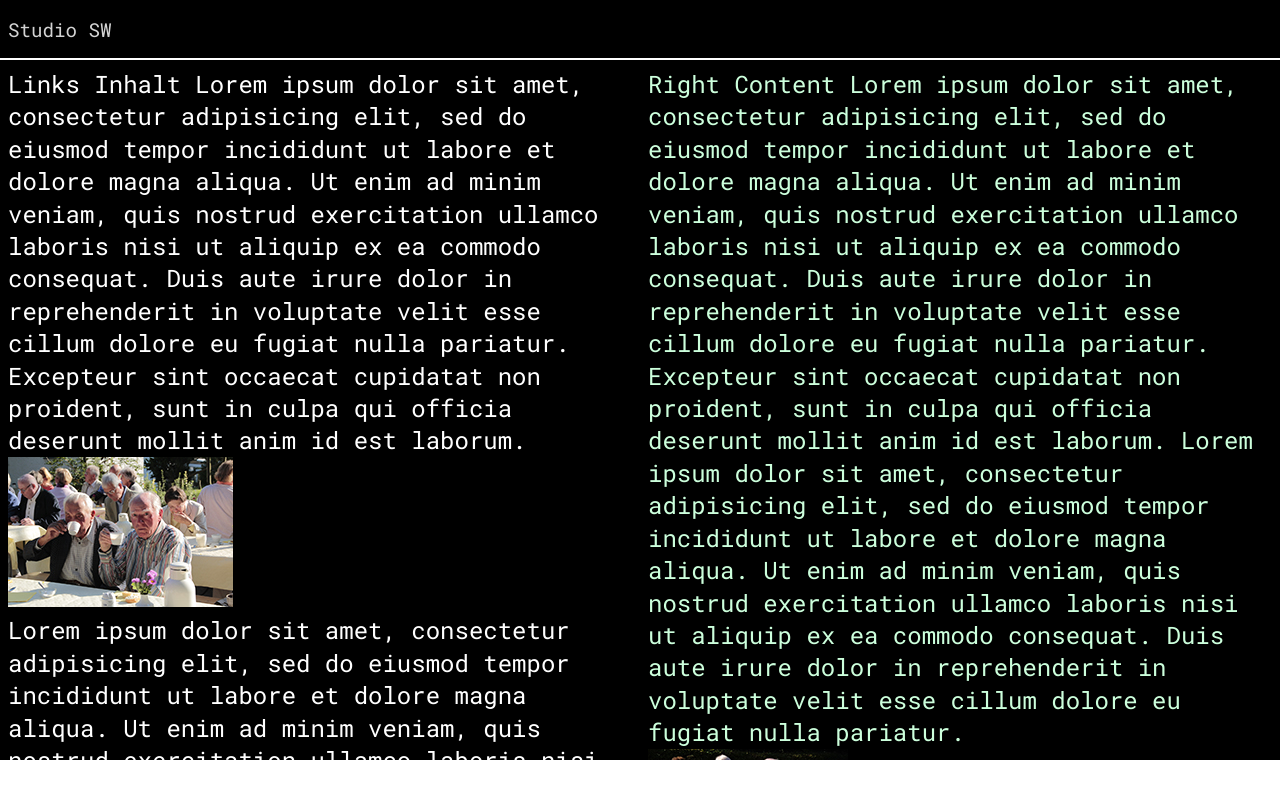
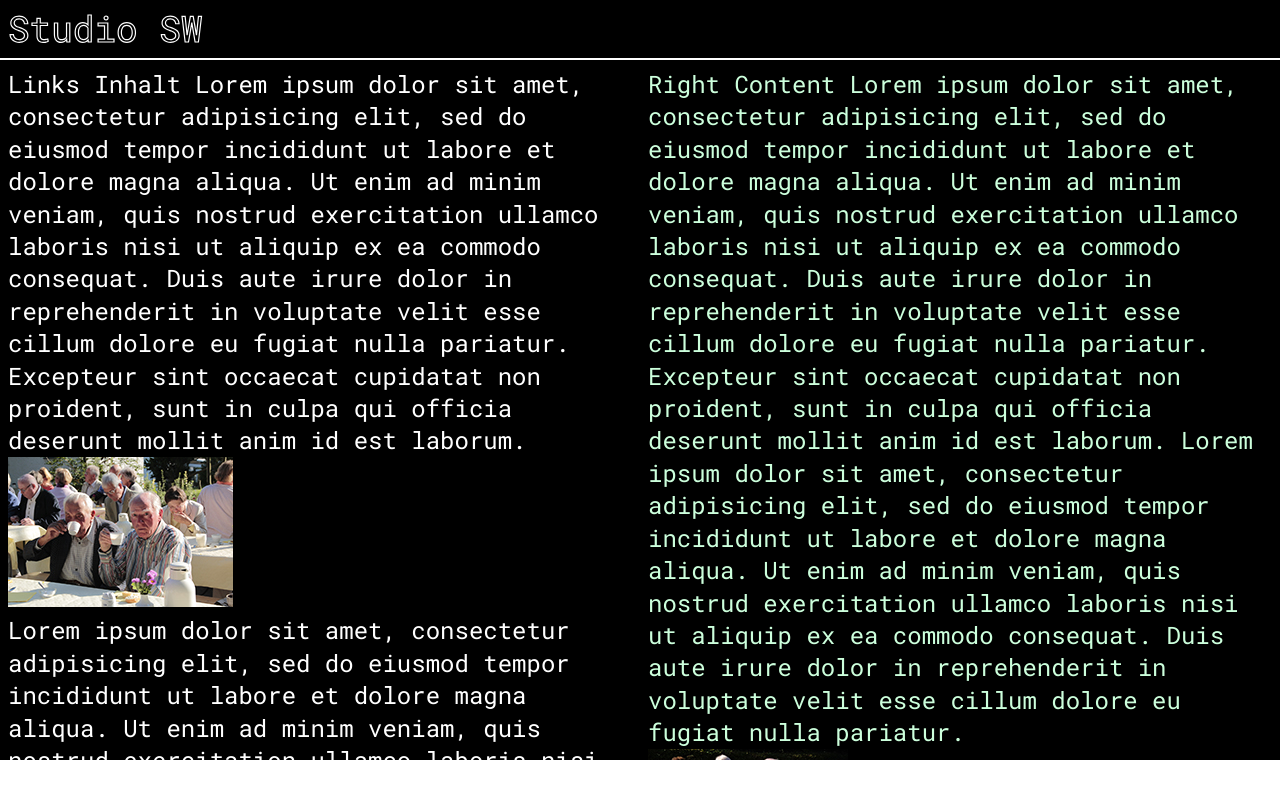
Before and after one commit to bstraehler/Rep_01, a plain HTML site: page index.html in a window 1280 px wide. Drawn offline with Linux system fonts and the light colour scheme.

Commit message:
Update style.css

```diff
--- a/style.css
+++ b/style.css
@@ -1,7 +1,26 @@
-/* I love me some border-box */
+/* Border-box */
 * {
     box-sizing: border-box;
 }
+
+a.nav1 {
+    font-size: 1.5em;
+    line-height: 1.1;
+	color:#fff;
+   -webkit-text-fill-color: transparent; /* Will override color (regardless of order) */
+   -webkit-text-stroke-width: 1.2px;
+   -webkit-text-stroke-color: white;
+}
+a.nav1:hover {
+    font-size: 1.5em;
+    line-height: 1.1;
+	text-decoration: none;
+	cursor:pointer;
+   -webkit-text-fill-color: #fff; /* Will override color (regardless of order) */
+   -webkit-text-stroke-width: 0px;
+   -webkit-text-stroke-color: white;
+}
+
 /* Horizontales Scrollen wird verhindert (falls die Breite "überläuft") */
 body {
     overflow-x: hidden;
@@ -20,7 +39,7 @@
     align-items: center;
     justify-content: left;
     background-color: black;
-    font-size: 1.2em;
+    font-size: 1.5em;
     position: relative;
     padding: .5rem;
     border-style: solid;
```
